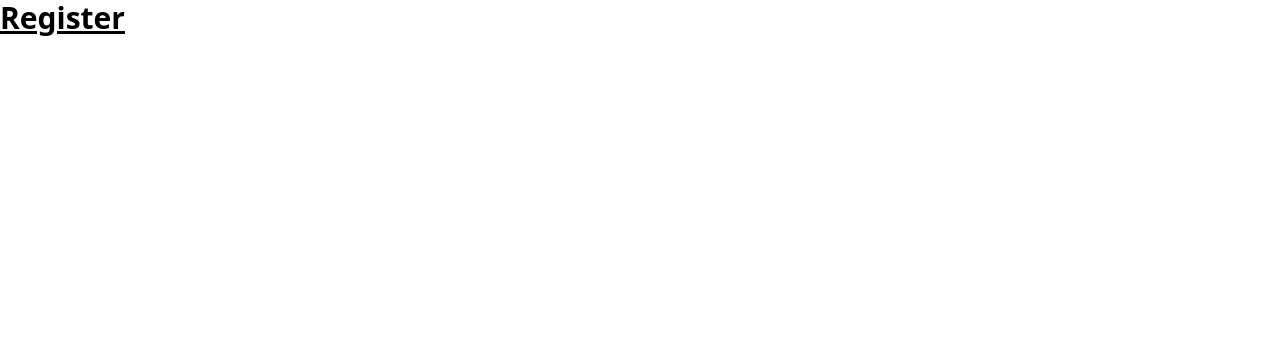
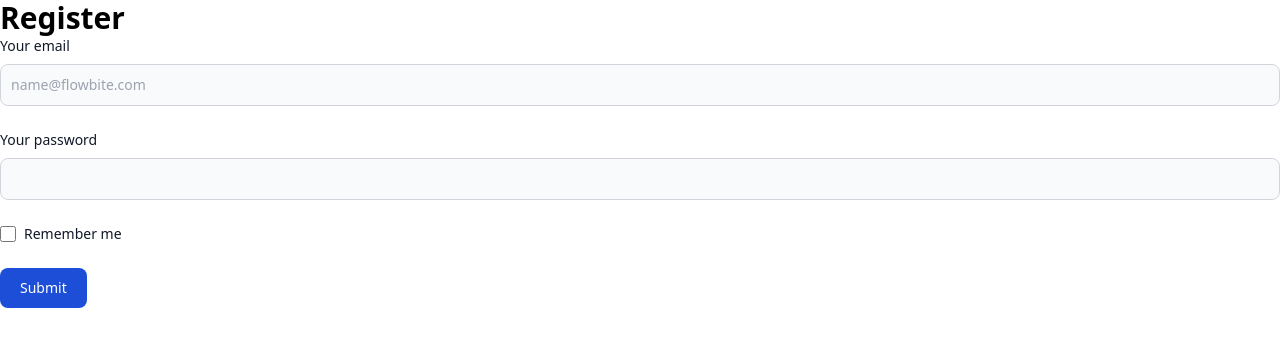
Before and after one commit to amaben2020/flutterwave-e-wallet-platform, a Next.js app: page /register in a window 1280 px wide. Shown: the top 346 px of the page. Built offline with nearby package versions, Linux system fonts and the light colour scheme.

Commit message:
teamlead final setup

```diff
--- a/package.json
+++ b/package.json
@@ -13,11 +13,13 @@
     "@next/font": "13.4.13",
     "@types/react": "18.2.20",
     "@types/react-dom": "18.2.7",
+    "clsx": "^2.0.0",
     "eslint": "8.46.0",
     "eslint-config-next": "13.4.13",
     "next": "13.4.13",
     "react": "18.2.0",
-    "react-dom": "18.2.0"
+    "react-dom": "18.2.0",
+    "tailwind-merge": "^1.14.0"
   },
   "devDependencies": {
     "@prisma/client": "^5.1.1",
--- a/src/app/(auth)/register/page.tsx
+++ b/src/app/(auth)/register/page.tsx
@@ -1,5 +1,58 @@
 const Register = () => {
-  return <div className="text-3xl font-bold underline">Register</div>;
+  return (
+    <>
+      <div className="text-3xl font-bold">Register</div>
+
+      <form>
+        <div className="mb-6">
+          <label className="block mb-2 text-sm font-medium text-gray-900 dark:text-white">
+            Your email
+          </label>
+          <input
+            type="email"
+            id="email"
+            className="bg-gray-50 border border-gray-300 text-gray-900 text-sm rounded-lg focus:ring-blue-500 focus:border-blue-500 block w-full p-2.5 dark:bg-gray-700 dark:border-gray-600 dark:placeholder-gray-400 dark:text-white dark:focus:ring-blue-500 dark:focus:border-blue-500"
+            placeholder="name@flowbite.com"
+            required
+          />
+        </div>
+        <div className="mb-6">
+          <label
+            for="password"
+            className="block mb-2 text-sm font-medium text-gray-900 dark:text-white"
+          >
+            Your password
+          </label>
+          <input
+            type="password"
+            id="password"
+            className="bg-gray-50 border border-gray-300 text-gray-900 text-sm rounded-lg focus:ring-blue-500 focus:border-blue-500 block w-full p-2.5 dark:bg-gray-700 dark:border-gray-600 dark:placeholder-gray-400 dark:text-white dark:focus:ring-blue-500 dark:focus:border-blue-500"
+            required
+          />
+        </div>
+        <div className="flex items-start mb-6">
+          <div className="flex items-center h-5">
+            <input
+              id="remember"
+              type="checkbox"
+              value=""
+              className="w-4 h-4 border border-gray-300 rounded bg-gray-50 focus:ring-3 focus:ring-blue-300 dark:bg-gray-700 dark:border-gray-600 dark:focus:ring-blue-600 dark:ring-offset-gray-800 dark:focus:ring-offset-gray-800"
+              required
+            />
+          </div>
+          <label className="ml-2 text-sm font-medium text-gray-900 dark:text-gray-300">
+            Remember me
+          </label>
+        </div>
+        <button
+          type="submit"
+          className="text-white bg-blue-700 hover:bg-blue-800 focus:ring-4 focus:outline-none focus:ring-blue-300 font-medium rounded-lg text-sm w-full sm:w-auto px-5 py-2.5 text-center dark:bg-blue-600 dark:hover:bg-blue-700 dark:focus:ring-blue-800"
+        >
+          Submit
+        </button>
+      </form>
+    </>
+  );
 };
 
 export default Register;
```
Also changed, not shown: 1 other file (tests, documents, lock files or other folders).
